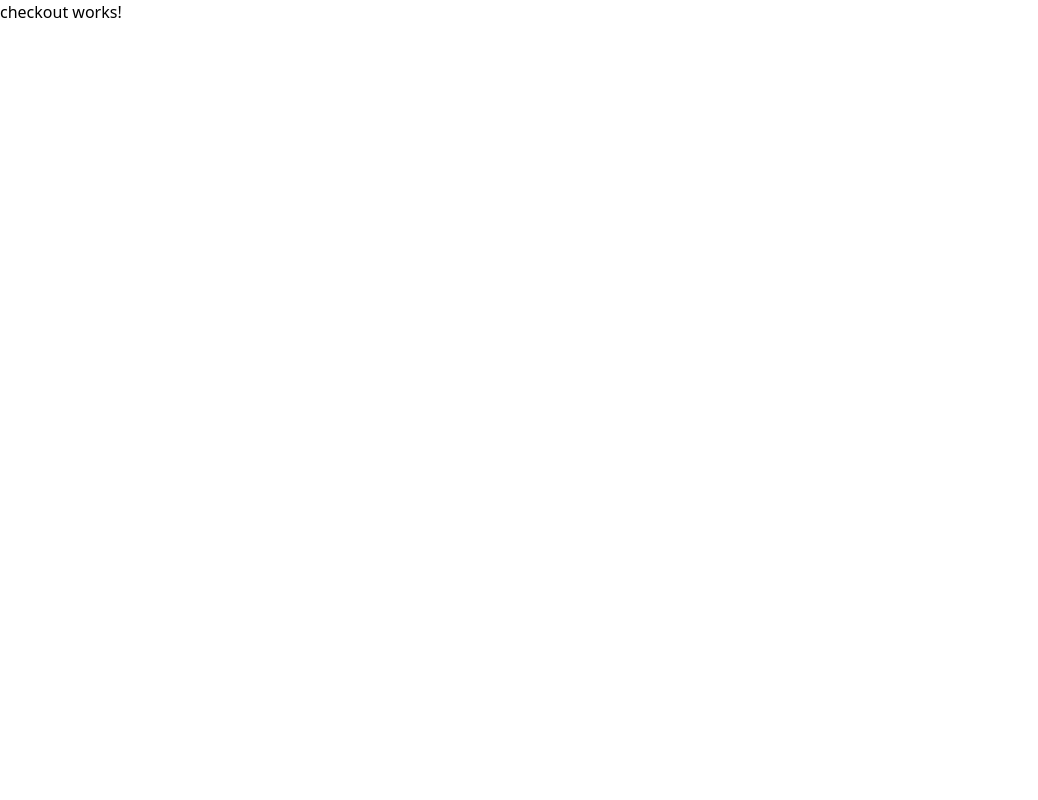
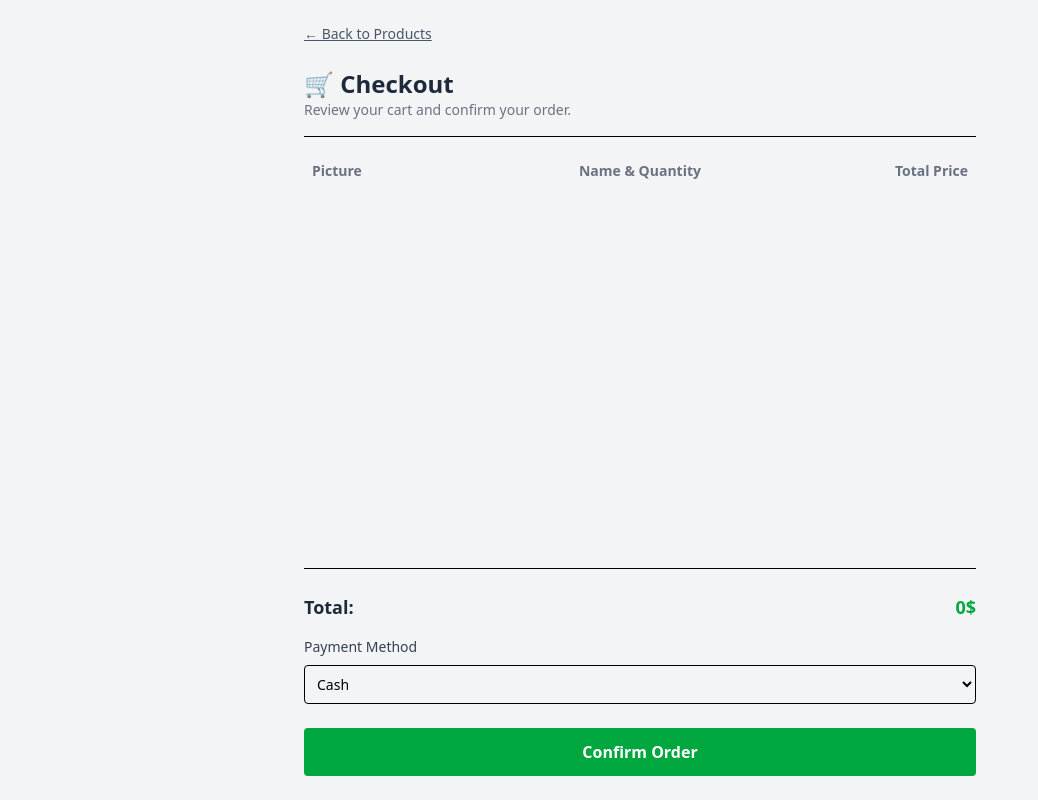
Before and after one commit to Thom-ti/POS, an Angular app in the folder client/: page /checkout in a window 1280 px wide. Shown: the whole page, without its empty margins (0-1038 px from the left). Built offline with nearby package versions, Linux system fonts and the light colour scheme.

Commit message:
feat: UI & function of Checkout

```diff
--- a/client/src/app/core/models/checkout.model.ts
+++ b/client/src/app/core/models/checkout.model.ts
@@ -1,6 +1,6 @@
 interface CheckoutCartItem {
   cartItemId: string;
-  productId: string;
+  product: string;
   quantity: number;
 }
 
--- a/client/src/app/core/services/checkout.service.ts
+++ b/client/src/app/core/services/checkout.service.ts
@@ -3,6 +3,7 @@ import { HttpClient } from '@angular/common/http';
 import { Observable } from 'rxjs';
 
 import { environment } from '../../../environments/environment';
+import { CheckoutRequest } from '../models/checkout.model';
 
 @Injectable({
   providedIn: 'root',
@@ -12,7 +13,7 @@ export class CheckoutService {
 
   constructor(private http: HttpClient) {}
 
-  // postCheckout(body: ???): Observable<any> {
-  //   return this.http.post(this.apiUrl, body, { responseType: 'text' });
-  // }
+  postCheckout(body: CheckoutRequest): Observable<{ message: string }> {
+    return this.http.post<{ message: string }>(this.apiUrl, body);
+  }
 }
--- a/client/src/app/features/cart/cart.component.html
+++ b/client/src/app/features/cart/cart.component.html
@@ -61,6 +61,7 @@
     </div>
     <button
       class="w-full bg-green-600 hover:bg-green-700 text-white py-3 rounded text-base font-bold cursor-pointer"
+      routerLink="/checkout"
     >
       Checkout
     </button>
--- a/client/src/app/features/cart/cart.component.ts
+++ b/client/src/app/features/cart/cart.component.ts
@@ -4,7 +4,6 @@ import { CartService } from '../../core/services/cart.service';
 
 @Component({
   selector: 'app-cart',
-  standalone: true,
   imports: [RouterLink],
   templateUrl: './cart.component.html',
   styleUrl: './cart.component.css',
--- a/client/src/app/features/checkout/checkout.component.html
+++ b/client/src/app/features/checkout/checkout.component.html
@@ -1 +1,93 @@
-<p>checkout works!</p>
+<!-- Wrapper Container -->
+<div class="min-h-screen bg-gray-100 p-6 flex justify-center">
+  <div class="w-full max-w-2xl flex flex-col gap-6">
+    <!-- Back Button -->
+    <button
+      routerLink="/products"
+      class="text-sm text-gray-600 hover:text-black underline flex items-center gap-1 cursor-pointer"
+    >
+      ← Back to Products
+    </button>
+
+    <!-- Header -->
+    <div class="border-b pb-4">
+      <h1 class="text-2xl font-bold text-gray-800">🛒 Checkout</h1>
+      <p class="text-sm text-gray-500">
+        Review your cart and confirm your order.
+      </p>
+    </div>
+
+    <!-- Table Header -->
+    <div
+      class="grid grid-cols-3 gap-4 text-sm text-gray-500 font-semibold px-2"
+    >
+      <span>Picture</span>
+      <span class="text-center">Name & Quantity</span>
+      <span class="text-right">Total Price</span>
+    </div>
+
+    <!-- Cart Items -->
+    <div class="flex flex-col gap-4">
+      @for (cartItem of cartItems(); track cartItem._id) {
+      <div
+        class="flex items-center gap-4 border bg-white p-4 rounded shadow-sm"
+      >
+        <img
+          [src]="
+            cartItem.product.imageUrl ||
+            'https://via.placeholder.com/360x160?text=No+Image'
+          "
+          alt="{{ cartItem.product.name }}"
+          [routerLink]="'/products/' + cartItem.product._id"
+          class="w-20 h-20 object-cover object-center rounded cursor-pointer"
+        />
+        <div class="flex flex-col flex-1">
+          <a
+            [routerLink]="'/products/' + cartItem.product._id"
+            class="font-medium text-base text-gray-800 hover:underline hover:text-blue-600 truncate"
+          >
+            {{ cartItem.product.name }}
+          </a>
+          <div class="flex justify-between mt-1 text-sm">
+            <span class="text-gray-600">x{{ cartItem.quantity }}</span>
+            <span class="text-green-600 font-semibold">
+              {{ cartItem.product.price * cartItem.quantity }}$
+            </span>
+          </div>
+        </div>
+      </div>
+      }
+    </div>
+
+    <!-- Total Summary & Checkout Button -->
+    <div class="mt-auto border-t pt-6">
+      <div
+        class="flex justify-between text-lg font-semibold text-gray-800 mb-4"
+      >
+        <span>Total:</span>
+        <span class="text-green-600">{{ totalPrice() }}$</span>
+      </div>
+
+      <div class="mb-6">
+        <label class="block mb-2 font-medium text-sm text-gray-700"
+          >Payment Method</label
+        >
+        <select
+          [(ngModel)]="selectedPaymentMethod"
+          class="w-full p-2 border rounded text-sm"
+        >
+          <option value="cash">Cash</option>
+          <option value="card">Card</option>
+          <option value="qr">QR Code</option>
+        </select>
+      </div>
+
+      <button
+        (click)="confirmCheckout()"
+        class="w-full bg-green-600 hover:bg-green-700 text-white py-3 rounded text-base font-bold cursor-pointer"
+      >
+        Confirm Order
+      </button>
+    </div>
+  </div>
+</div>
--- a/client/src/app/features/checkout/checkout.component.ts
+++ b/client/src/app/features/checkout/checkout.component.ts
@@ -1,20 +1,51 @@
-import { Component, DestroyRef, inject } from '@angular/core';
+import { Component, computed, inject } from '@angular/core';
+import { FormsModule } from '@angular/forms';
+import { Router, RouterLink } from '@angular/router';
+
 import { CheckoutService } from '../../core/services/checkout.service';
+import { CartService } from '../../core/services/cart.service';
+import { CheckoutRequest } from '../../core/models/checkout.model';
 
 @Component({
   selector: 'app-checkout',
-  imports: [],
+  imports: [RouterLink, FormsModule],
   templateUrl: './checkout.component.html',
   styleUrl: './checkout.component.css',
 })
 export class CheckoutComponent {
-  checkoutMessage = '';
-  private destroyRef = inject(DestroyRef);
+  private checkoutService = inject(CheckoutService);
+  private cartService = inject(CartService);
+  private router = inject(Router);
 
-  constructor(private checkoutService: CheckoutService) {}
+  cartItems = this.cartService.cartItems;
 
-  ngOnInit(): void {
+  selectedPaymentMethod: 'cash' | 'card' | 'qr' = 'cash';
+
+  totalPrice = computed(() =>
+    this.cartItems().reduce(
+      (total, item) => total + item.product.price * item.quantity,
+      0
+    )
+  );
+
+  confirmCheckout() {
+    const body: CheckoutRequest = {
+      paymentMethod: this.selectedPaymentMethod,
+      cartItems: this.cartItems().map((item) => ({
+        cartItemId: item._id,
+        product: item.product._id,
+        quantity: item.quantity,
+      })),
+    };
+
+    this.checkoutService.postCheckout(body).subscribe({
+      next: (res) => {
+        this.cartService.loadCartItems();
+        this.router.navigate(['/products']);
+      },
+      error: (err) => {
+        console.error('Checkout error:', err);
+      },
+    });
   }
-
-  // confirmCheckout(): void {}
 }
--- a/client/src/app/features/product/product-card/product-card.component.ts
+++ b/client/src/app/features/product/product-card/product-card.component.ts
@@ -1,4 +1,4 @@
-import { Component, Input } from '@angular/core';
+import { Component, inject, Input } from '@angular/core';
 import { RouterLink } from '@angular/router';
 import { Product } from '../../../core/models/product.model';
 import { CartService } from '../../../core/services/cart.service';
@@ -10,10 +10,9 @@ import { CartService } from '../../../core/services/cart.service';
   styleUrl: './product-card.component.css',
 })
 export class ProductCardComponent {
+  private cartService = inject(CartService);
   @Input() product!: Product;
   quantity: number = 1;
-
-  constructor(private cartService: CartService) {}
 
   increaseQuantity() {
     this.quantity += 1;
--- a/client/src/app/features/product/product-item/product-item.component.ts
+++ b/client/src/app/features/product/product-item/product-item.component.ts
@@ -10,14 +10,11 @@ import { Product } from '../../../core/models/product.model';
   styleUrl: './product-item.component.css',
 })
 export class ProductItemComponent implements OnInit {
+  private productService = inject(ProductService);
+  private route = inject(ActivatedRoute);
   productItem: Product | null = null;
   productId!: string;
   private destroyRef = inject(DestroyRef);
-
-  constructor(
-    private productService: ProductService,
-    private route: ActivatedRoute
-  ) {}
 
   ngOnInit(): void {
     this.route.paramMap.subscribe((params) => {
--- a/client/src/app/features/product/product-list/product-list.component.ts
+++ b/client/src/app/features/product/product-list/product-list.component.ts
@@ -12,9 +12,9 @@ import { CartComponent } from "../../cart/cart.component";
   styleUrl: './product-list.component.css',
 })
 export class ProductListComponent implements OnInit {
+  private productService = inject(ProductService);
   products: Product[] = [];
   filteredProducts!: Product[];
-  private productService = inject(ProductService);
   private destroyRef = inject(DestroyRef);
 
   ngOnInit(): void {
--- a/client/src/app/features/product/search/search.component.ts
+++ b/client/src/app/features/product/search/search.component.ts
@@ -16,11 +16,10 @@ import { ProductService } from '../../../core/services/product.service';
   styleUrl: './search.component.css',
 })
 export class SearchComponent {
+  private productService = inject(ProductService);
   searchTerm: string = '';
   @Output() productsFound = new EventEmitter<Product[]>();
   private destroyRef = inject(DestroyRef);
-
-  constructor(private productService: ProductService) {}
 
   onSubmit(): void {
     const keyword = this.searchTerm.trim();
```
